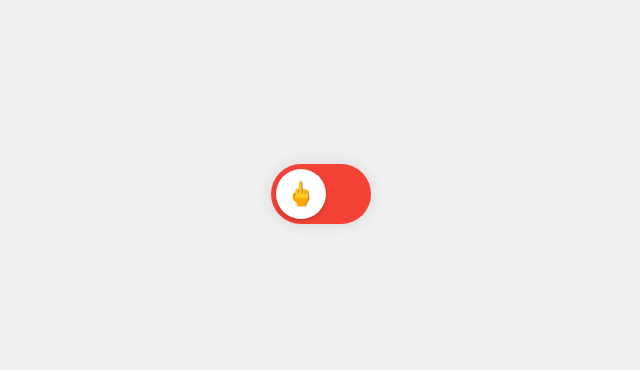
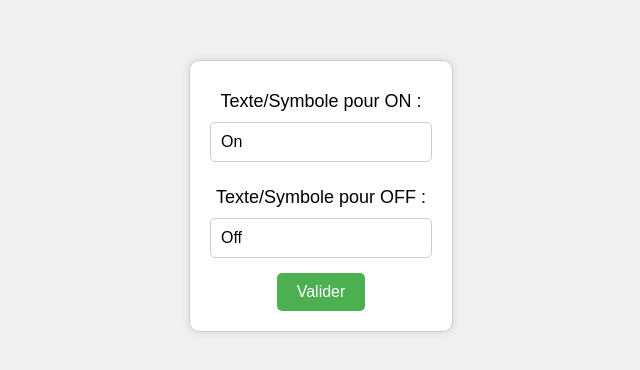
Before and after one commit to Lenny54000/ON-OFF, a plain HTML site: page index.html in a window 1280 px wide. Shown: the part 204-574 px from the top of the page, without its empty margins (319-959 px from the left). Drawn offline with Linux system fonts and the light colour scheme.

Commit message:
Update index.html

```diff
--- a/index.html
+++ b/index.html
@@ -15,11 +15,15 @@
             font-family: Arial, sans-serif;
         }
 
+        .hidden {
+            display: none;
+        }
+
         .switch {
             position: relative;
             display: inline-block;
-            width: 100px; /* Augmenté */
-            height: 60px; /* Augmenté */
+            width: 100px;
+            height: 60px;
         }
 
         .switch input {
@@ -33,9 +37,9 @@
             left: 0;
             right: 0;
             bottom: 0;
-            background-color: #f44336; /* Rouge pour OFF */
+            background-color: #f44336;
             transition: 0.4s;
-            border-radius: 30px; /* Ajusté */
+            border-radius: 30px;
             box-shadow: 0 0 15px rgba(0, 0, 0, 0.1);
         }
 
@@ -45,51 +49,111 @@
             display: flex;
             align-items: center;
             justify-content: center;
-            height: 50px; /* Augmenté */
-            width: 50px; /* Augmenté */
-            left: 5px; /* Ajusté */
-            bottom: 5px; /* Ajusté */
+            height: 50px;
+            width: 50px;
+            left: 5px;
+            bottom: 5px;
             background-color: white;
             transition: 0.4s;
             border-radius: 50%;
             box-shadow: 0 2px 4px rgba(0, 0, 0, 0.2);
-            font-size: 24px; /* Augmenté */
+            font-size: 24px;
             font-weight: bold;
-            color: #f44336; /* Rouge pour OFF */
+            color: #f44336;
         }
 
         input:checked + .slider {
-            background-color: #4caf50; /* Vert pour ON */
+            background-color: #4caf50;
         }
 
         input:checked + .slider:before {
-            transform: translateX(40px); /* Ajusté */
-            color: #4caf50; /* Vert pour ON */
+            transform: translateX(40px);
+            color: #4caf50;
         }
 
-        /* Suppression du contour bleu */
         .switch:focus .slider {
             outline: none;
             box-shadow: none;
         }
+
+        .form-container {
+            display: flex;
+            flex-direction: column;
+            align-items: center;
+            padding: 20px;
+            border: 1px solid #ccc;
+            border-radius: 10px;
+            background-color: #fff;
+            box-shadow: 0 0 10px rgba(0, 0, 0, 0.1);
+        }
+
+        .form-container label {
+            margin: 10px 0 5px;
+            font-size: 18px;
+        }
+
+        .form-container input {
+            margin: 5px 0 15px;
+            padding: 10px;
+            font-size: 16px;
+            width: 200px;
+            border: 1px solid #ccc;
+            border-radius: 5px;
+        }
+
+        .form-container button {
+            padding: 10px 20px;
+            font-size: 16px;
+            cursor: pointer;
+            border: none;
+            border-radius: 5px;
+            background-color: #4caf50;
+            color: white;
+            transition: background-color 0.3s;
+        }
+
+        .form-container button:hover {
+            background-color: #45a049;
+        }
     </style>
 </head>
 <body>
-    <div>
+    <div class="form-container" id="formContainer">
+        <label for="onState">Texte/Symbole pour ON :</label>
+        <input type="text" id="onState" value="On">
+        <label for="offState">Texte/Symbole pour OFF :</label>
+        <input type="text" id="offState" value="Off">
+        <button id="submitBtn">Valider</button>
+    </div>
+
+    <div class="hidden" id="switchContainer">
         <label class="switch">
             <input type="checkbox" id="toggle">
-            <span class="slider" data-state="🖕"></span>
+            <span class="slider" data-state="Off"></span>
         </label>
     </div>
 
     <script>
-        document.getElementById('toggle').addEventListener('change', function() {
+        document.getElementById('submitBtn').addEventListener('click', function() {
+            const onState = document.getElementById('onState').value;
+            const offState = document.getElementById('offState').value;
             const slider = document.querySelector('.slider');
-            if (this.checked) {
-                slider.setAttribute('data-state', '👍');
-            } else {
-                slider.setAttribute('data-state', '🖕');
-            }
+
+            // Initialiser l'état avec le texte/symbole OFF
+            slider.setAttribute('data-state', offState);
+
+            // Ajouter des écouteurs d'événements pour changer l'état
+            document.getElementById('toggle').addEventListener('change', function() {
+                if (this.checked) {
+                    slider.setAttribute('data-state', onState);
+                } else {
+                    slider.setAttribute('data-state', offState);
+                }
+            });
+
+            // Masquer le formulaire et afficher le switch
+            document.getElementById('formContainer').remove();
+            document.getElementById('switchContainer').classList.remove('hidden');
         });
     </script>
 </body>
```
